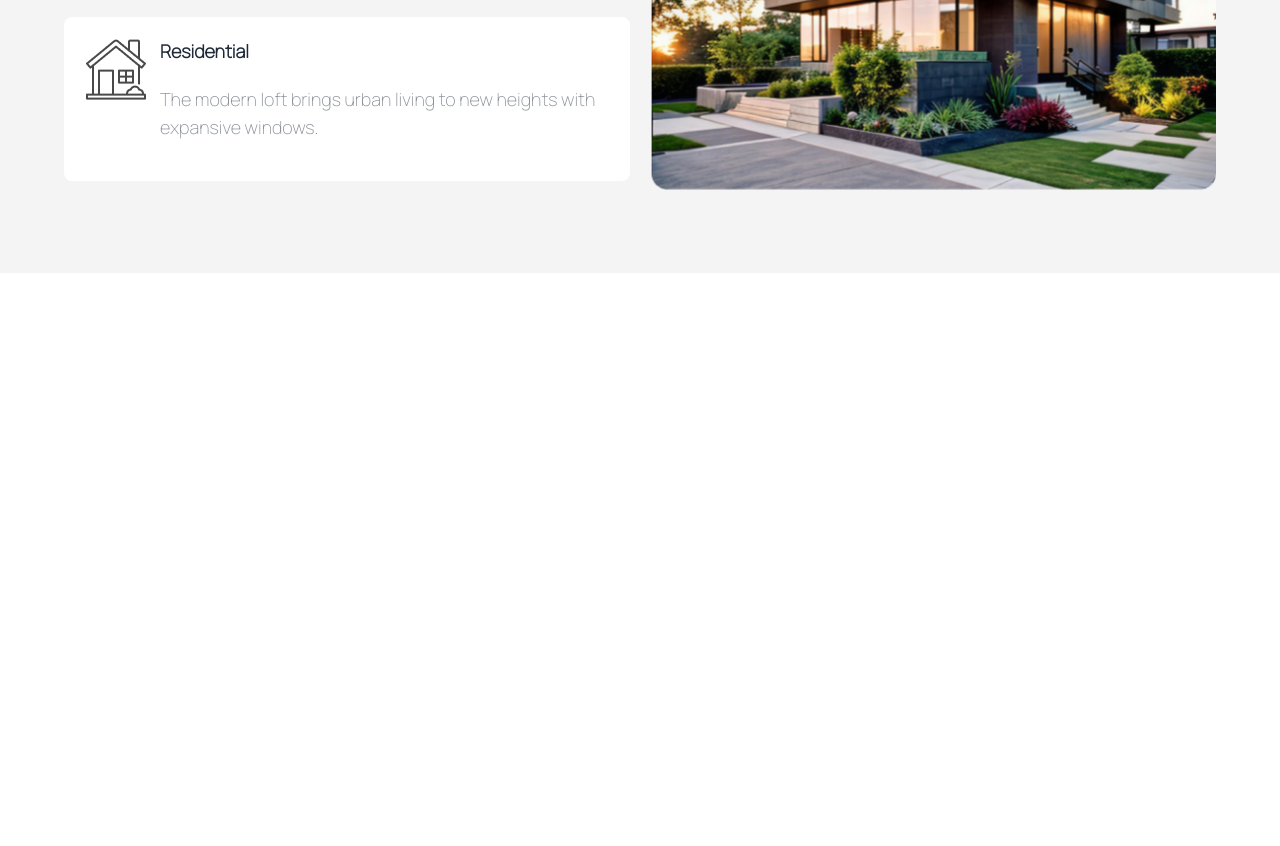
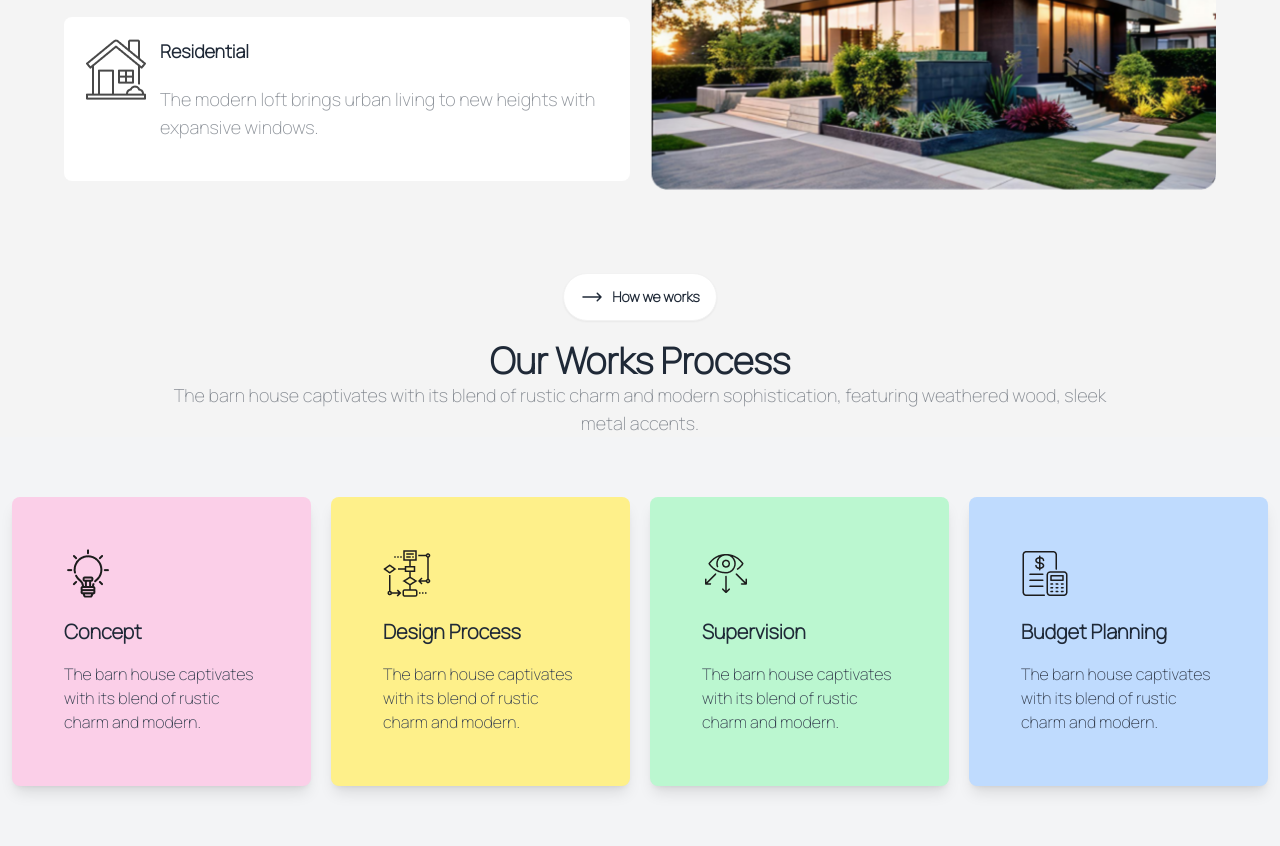
Before and after one commit to AyshaUrmi0/HomeCraft-Builders, a plain HTML site: page index.html in a window 1280 px wide. Shown: the part 1234-2080 px from the top of the page. Before the commit the page ends 1507 px from the top, so only its background shows below. Drawn offline with nearby package versions, Linux system fonts and the light colour scheme.

Commit message:
work process done

```diff
--- a/index.html
+++ b/index.html
@@ -20,12 +20,12 @@
     />
     <script src="https://cdn.tailwindcss.com"></script>
     <style>
-      .font-manrope {
+      body {
         font-family: "Manrope";
       }
     </style>
   </head>
-  <body class="font-manrope">
+  <body>
     <!-- Your header content here -->
     <header class="container mx-auto">
       <!-- Your nav content here -->
@@ -138,7 +138,7 @@
     </header>
     <main>
       <!-- Your main content here -->
-      <section class="container px-2 mx-auto font-manrope">
+      <section class="container px-2 mx-auto">
         <img class="w-1/2 mx-auto" src="./assets/banner.png" alt="" />
         <h1 class="w-8/12 mx-auto text-4xl font-bold text-center lg:text-5xl">
           A barn house of this design has a striking appearance
@@ -171,7 +171,10 @@
 
 
       <!-- Thoughtful design starts here -->
-      <section class="bg-[#F4F4F4] mt-5 p-16">
+       <section class=" bg-[#F4F4F4]">
+
+
+      <section class="p-16 mt-5 ">
         <img class="hidden mb-5 lg:flex" src="./assets/Vector.png" alt="">
         <!-- Button here -->
         <div class="flex justify-center lg:justify-start">
@@ -183,7 +186,6 @@
            About Us
           </button>
         </div>
-
 
         <div class="grid grid-cols-1 gap-5 lg:grid-cols-2">
 
@@ -221,8 +223,86 @@
                 <img class="w-full" src="./assets/Rectangle.png" alt="">
             </div>
         </div>
+
     </section>
 
+    <!-- How we work -->
+     <section>
+
+      <div class="flex justify-center">
+        <button class="flex justify-center mb-5 text-center bg-white rounded-full btn">
+          <svg xmlns="http://www.w3.org/2000/svg" fill="none" viewBox="0 0 24 24" stroke-width="1.5" stroke="currentColor" class="size-6">
+            <path stroke-linecap="round" stroke-linejoin="round" d="M17.25 8.25 21 12m0 0-3.75 3.75M21 12H3" />
+          </svg>
+
+          How we works
+        </button>
+
+      </div>
+      <div class="container px-2 mx-auto text-center ">
+        <h1 class="w-8/12 mx-auto text-3xl font-bold lg:text-4xl">
+          Our Works Process
+        </h1>
+        <p class="w-9/12 mx-auto text-lg opacity-50">
+          The barn house captivates with its blend of rustic charm and modern sophistication, featuring weathered wood, sleek metal accents.
+        </p>
+      </div>
+
+      <section class="py-12 bg-gray-100">
+        <div class="container mx-auto">
+            <div class="grid grid-cols-1 gap-5 p-3 lg:grid-cols-4">
+                <!-- Concept Card -->
+                <div class="p-5 bg-pink-200 rounded-lg shadow-lg card">
+                    <div class="text-left card-body">
+                        <div class="mb-3">
+                           <img src="./assets/concept.png" alt="">
+                        </div>
+                        <h2 class="text-xl font-semibold card-title">Concept</h2>
+                        <p class="mt-2 text-gray-700">The barn house captivates with its blend of rustic charm and modern.</p>
+                    </div>
+                </div>
+
+                <!-- Design Process Card -->
+                <div class="p-5 bg-yellow-200 rounded-lg shadow-lg card">
+                    <div class="text-left card-body">
+                        <div class="mb-3">
+                            <img src="./assets/flow-chart.png" alt="">
+                        </div>
+                        <h2 class="text-xl font-semibold card-title">Design Process</h2>
+                        <p class="mt-2 text-gray-700">The barn house captivates with its blend of rustic charm and modern.</p>
+                    </div>
+                </div>
+
+                <!-- Supervision Card -->
+                <div class="p-5 bg-green-200 rounded-lg shadow-lg card">
+                    <div class="text-left card-body">
+                        <div class="mb-3">
+                           <img src="./assets/vision.png" alt="">
+                        </div>
+                        <h2 class="text-xl font-semibold card-title">Supervision</h2>
+                        <p class="mt-2 text-gray-700">The barn house captivates with its blend of rustic charm and modern.</p>
+                    </div>
+                </div>
+
+                <!-- Budget Planning Card -->
+                <div class="p-5 bg-blue-200 rounded-lg shadow-lg card">
+                    <div class="text-left card-body">
+                        <div class="mb-3">
+                            <img src="./assets/budget-planning.png" alt="">
+                        </div>
+                        <h2 class="text-xl font-semibold card-title">Budget Planning</h2>
+                        <p class="mt-2 text-gray-700">The barn house captivates with its blend of rustic charm and modern.</p>
+                    </div>
+                </div>
+            </div>
+        </div>
+    </section>
+
+     </section>
+
+
+
+    </section>
 
     </main>
     <footer>
```
